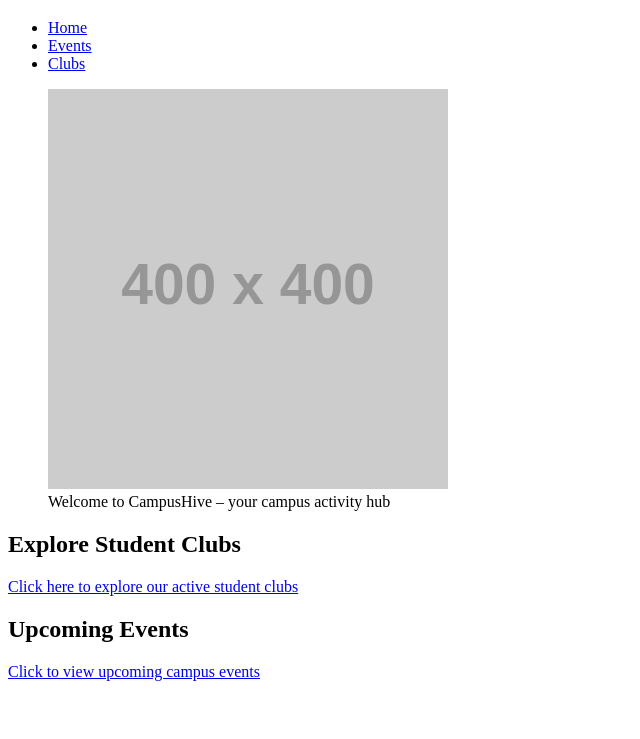
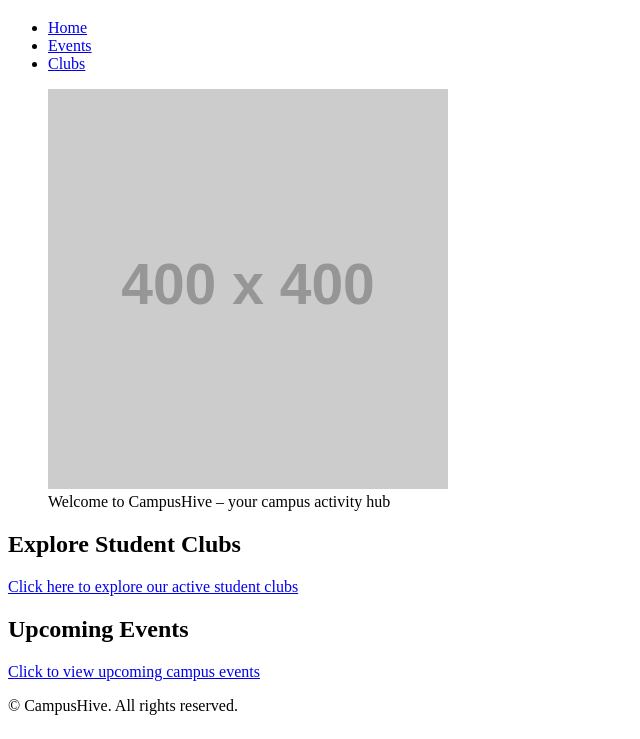
Before and after one commit to himank-03/Campus-Hive, a website: page index.html in a window 1280 px wide. Shown: the part 61-800 px from the top of the page, without its empty margins (0-640 px from the left). Drawn offline with Linux system fonts and the light colour scheme; placeholder pictures from the web are drawn by us.

Commit message:
Updated Footer

```diff
--- a/index.html
+++ b/index.html
@@ -33,6 +33,11 @@
     <a href="events.html">Click to view upcoming campus events</a>
   </section>
 </main>
+<footer>
+  <p>
+  &copy; CampusHive. All rights reserved.
+  </p>
+</footer>
 
 </body>
 </html>
```
